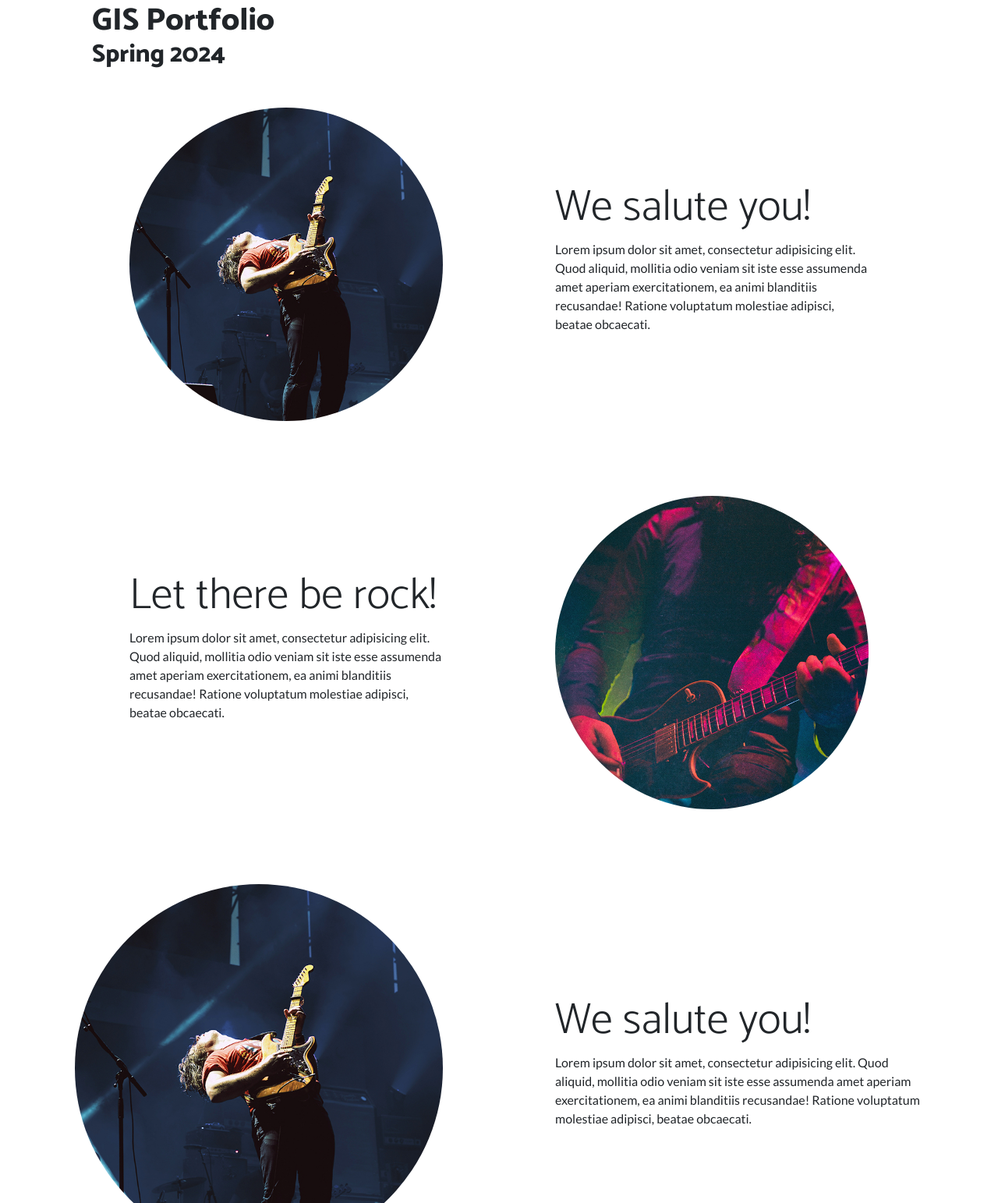
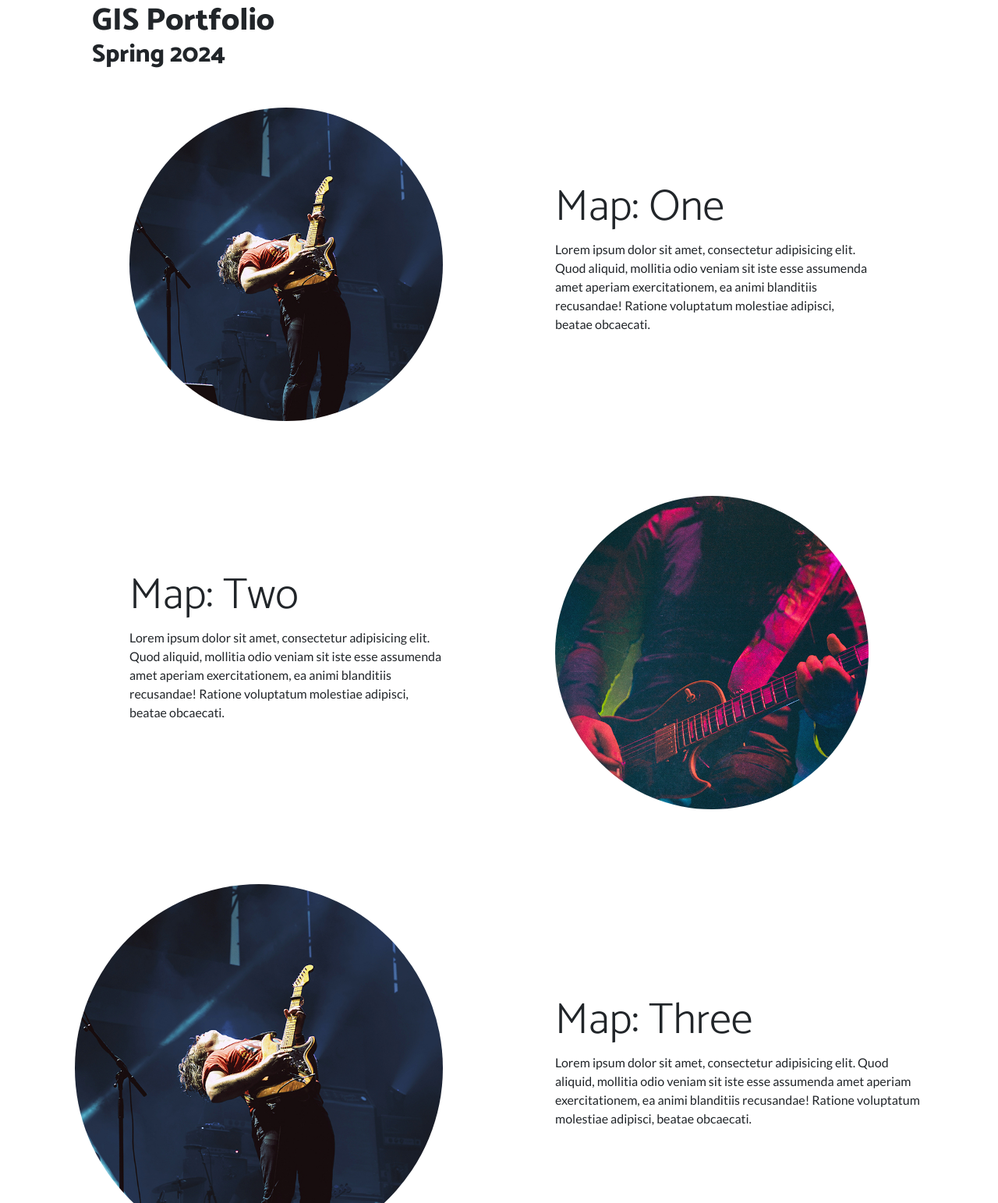
Before and after one commit to jasminvg/jasminvg, a plain HTML site: page index.html in a window 1280 px wide. Shown: the part 1249-2792 px from the top of the page at 78% size. Drawn offline with nearby package versions, Linux system fonts and the light colour scheme.

Commit message:
Update index.html

```diff
--- a/index.html
+++ b/index.html
@@ -76,7 +76,7 @@ t<!DOCTYPE html>
                     </div>
                     <div class="col-lg-6">
                         <div class="p-5">
-                            <h2 class="display-4">We salute you!</h2>
+                            <h2 class="display-4">Map: One</h2>
                             <p>Lorem ipsum dolor sit amet, consectetur adipisicing elit. Quod aliquid, mollitia odio veniam sit iste esse assumenda amet aperiam exercitationem, ea animi blanditiis recusandae! Ratione voluptatum molestiae adipisci, beatae obcaecati.</p>
                         </div>
                     </div>
@@ -92,7 +92,7 @@ t<!DOCTYPE html>
                     </div>
                     <div class="col-lg-6 order-lg-1">
                         <div class="p-5">
-                            <h2 class="display-4">Let there be rock!</h2>
+                            <h2 class="display-4">Map: Two</h2>
                             <p>Lorem ipsum dolor sit amet, consectetur adipisicing elit. Quod aliquid, mollitia odio veniam sit iste esse assumenda amet aperiam exercitationem, ea animi blanditiis recusandae! Ratione voluptatum molestiae adipisci, beatae obcaecati.</p>
                         </div>
                     </div>
@@ -108,7 +108,7 @@ t<!DOCTYPE html>
                     </div>
                     <div class="col-lg-6">
                         <div class="p-5">
-                            <h2 class="display-4">We salute you!</h2>
+                            <h2 class="display-4">Map: Three</h2>
                             <p>Lorem ipsum dolor sit amet, consectetur adipisicing elit. Quod aliquid, mollitia odio veniam sit iste esse assumenda amet aperiam exercitationem, ea animi blanditiis recusandae! Ratione voluptatum molestiae adipisci, beatae obcaecati.</p>
                         </div>
                     </div>
```
